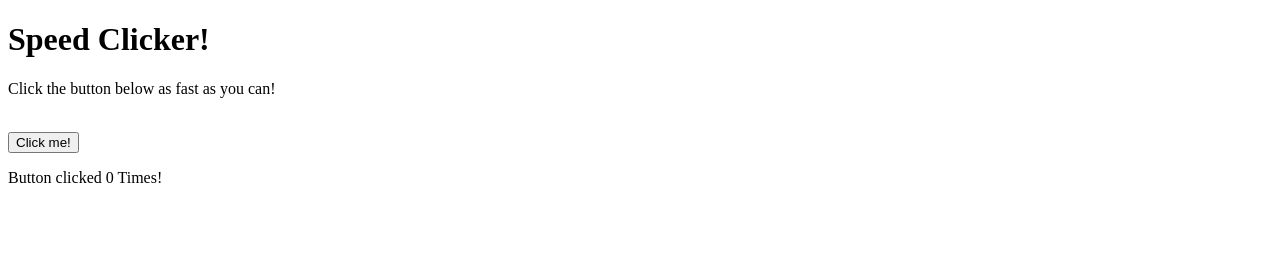
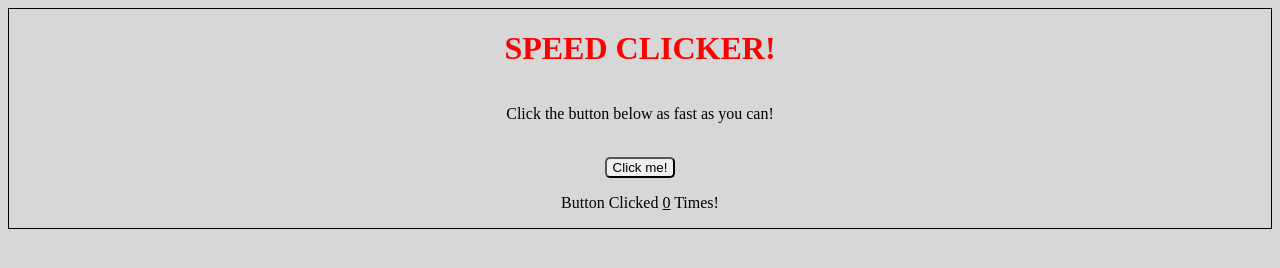
Before and after one commit to ssnyman/assignments, a plain HTML site: page speed-clicker/index.html in a window 1280 px wide. Drawn offline with Linux system fonts and the light colour scheme.

Commit message:
edited html / finished css

```diff
--- a/speed-clicker/index.html
+++ b/speed-clicker/index.html
@@ -14,7 +14,7 @@
     <br>
     <button id="clicker">Click me!</button>
     <p>
-        Button clicked <span id="display">0</span> Times!
+        Button Clicked <span id="display">0</span> Times!
     </p>
 </body>
 </html>
--- a/speed-clicker/style.css
+++ b/speed-clicker/style.css
@@ -0,0 +1,31 @@
+* {
+    margin: 10;
+    padding: 10;
+}
+
+body {
+    display: flex;
+    align-items: center;
+    justify-content: center;
+    flex-direction: column;
+    border: 1px solid black;
+    background-color: rgb(215, 215, 215);
+}
+
+h1 {
+    color: red;
+    text-transform: uppercase;
+}
+
+#display {
+    text-decoration: underline;
+}
+
+#clicker {
+    border-radius: 5px;
+}
+
+#clicker:hover {
+    background-color: rgba(255, 251, 0, 0.448);
+    cursor: pointer;
+}
```
